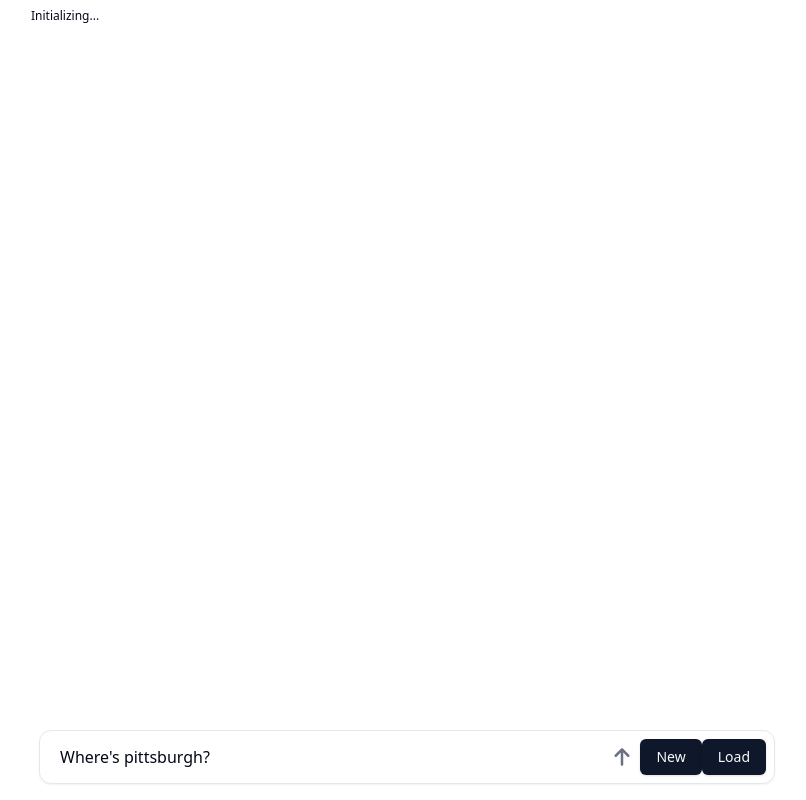
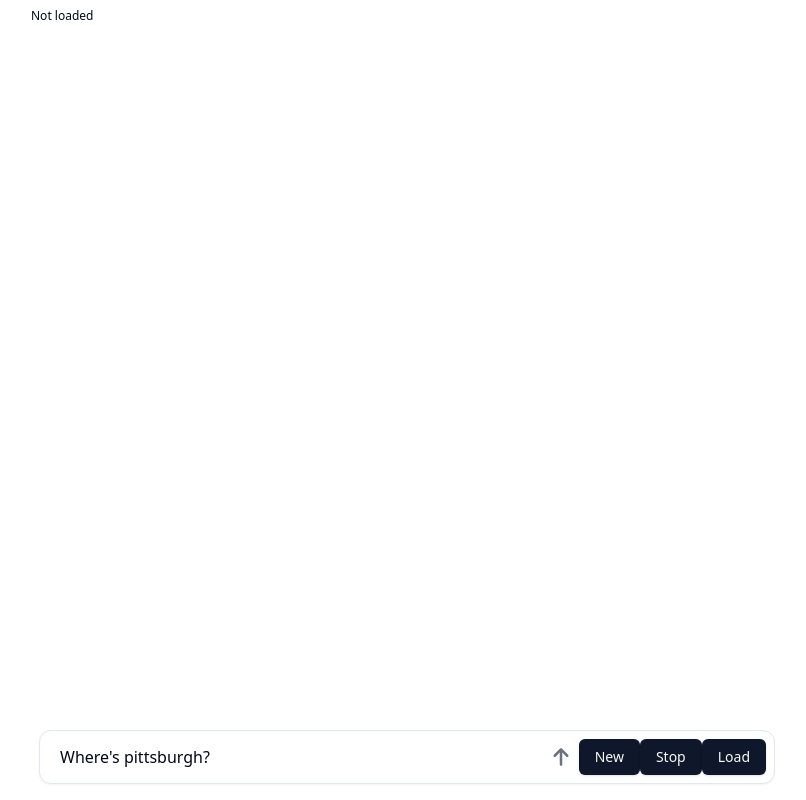
Before and after one commit to abi/secret-llama, a React (Vite) app: page / in a window 1280 px wide. Shown: the whole page, without its empty margins (233-1039 px from the left). Built offline with nearby package versions, Linux system fonts and the light colour scheme; what @mlc-ai/web-llm would draw is missing.

Commit message:
add reset and stop buttons

```diff
--- a/src/App.tsx
+++ b/src/App.tsx
@@ -24,7 +24,7 @@ const MODELS = [
 
 function App() {
   const [engine, setEngine] = useState<webllm.EngineInterface | null>(null);
-  const [progress, setProgress] = useState("Initializing...");
+  const [progress, setProgress] = useState("Not loaded");
   const [userInput, setUserInput] = useState("Where's pittsburgh?");
   const [chatHistory, setChatHistory] = useState<
     webllm.ChatCompletionMessageParam[]
@@ -145,7 +145,25 @@ function App() {
     });
   }
 
-  async function resetChat() {}
+  async function resetChat() {
+    if (!engine) {
+      console.error("Engine not loaded");
+      return;
+    }
+    await engine.resetChat();
+    setUserInput("");
+    setChatHistory([]);
+    console.log("reset complete");
+  }
+
+  async function stop() {
+    if (!engine) {
+      console.error("Engine not loaded");
+      return;
+    }
+
+    engine.interruptGenerate();
+  }
 
   const IS_MODEL_STATUS_CHECK_ENABLED = false;
 
@@ -220,6 +238,7 @@ function App() {
               <FaArrowUp className="h-5 w-5 text-gray-500" />
             </Button>
             <Button onClick={resetChat}>New</Button>
+            <Button onClick={stop}>Stop</Button>
             <Button onClick={loadEngine}>Load</Button>
           </div>
         </div>
```
